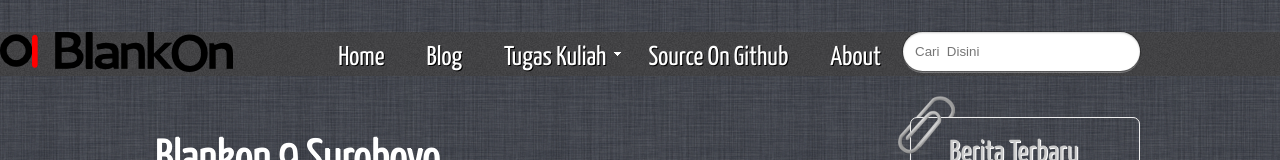
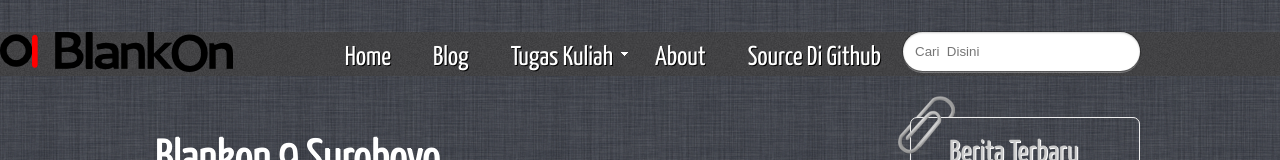
Before and after one commit to rickynda/HTML-Tugas, a plain HTML site: page index.html in a window 1280 px wide. Shown: the top 160 px of the page. Drawn offline with Linux system fonts and the light colour scheme.

Commit message:
Update index.html

```diff
--- a/index.html
+++ b/index.html
@@ -49,8 +49,8 @@
                   </ul>
                 </li>
                 </ul>
-                <li><a href="https://github.com/rickynda.github.io"> Source On Github</a></li>
             <li><a href="http://facebook.com/ultramen.tilut">About</a></li>
+	          <li><a href="https://github.com/rickynda.github.io"> Source Di Github</a></li>
             <li> <form action="file:///home/rickynda/Downloads/template%20tugas/search" style="display:inline;" method="get">
 <input id="s" name="q" type="text" placeholder="Cari  Disini"/>
 </form>
```
